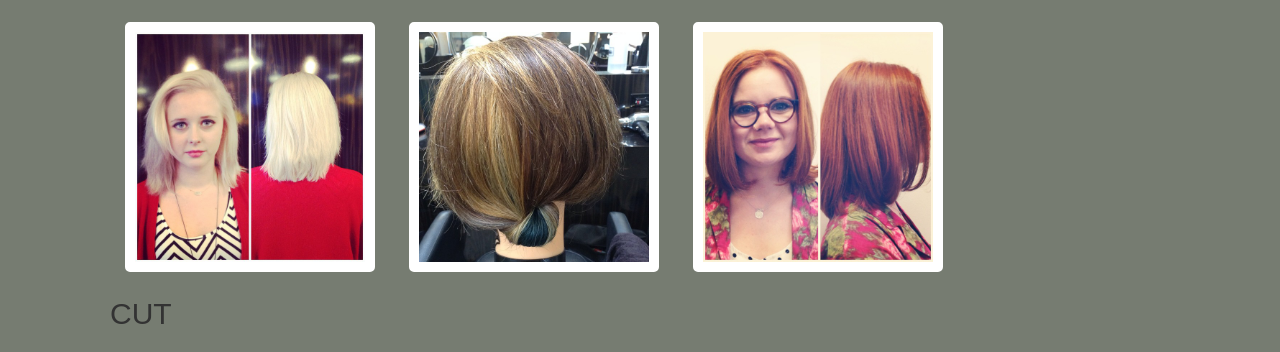
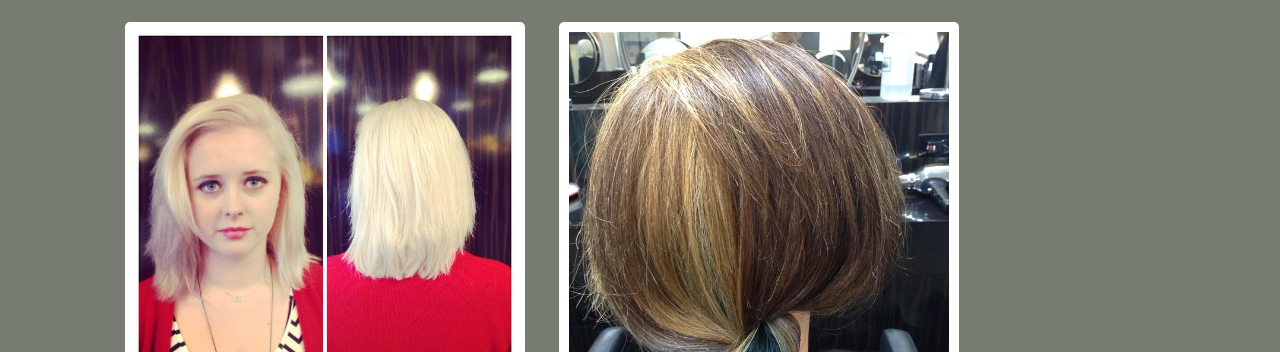
Before and after one commit to llemonggang/hair, a plain HTML site: page index.html in a window 1280 px wide. Shown: the part 426-778 px from the top of the page. Drawn offline with nearby package versions, Linux system fonts and the light colour scheme.

Commit message:
bigger photos

```diff
--- a/style.css
+++ b/style.css
@@ -33,7 +33,7 @@ li {
 }
 
 img {
-  height: 250px;
+  height: 400px;
   border-radius: 5px;
   border-width: 10px;
   border-color: white;
```
